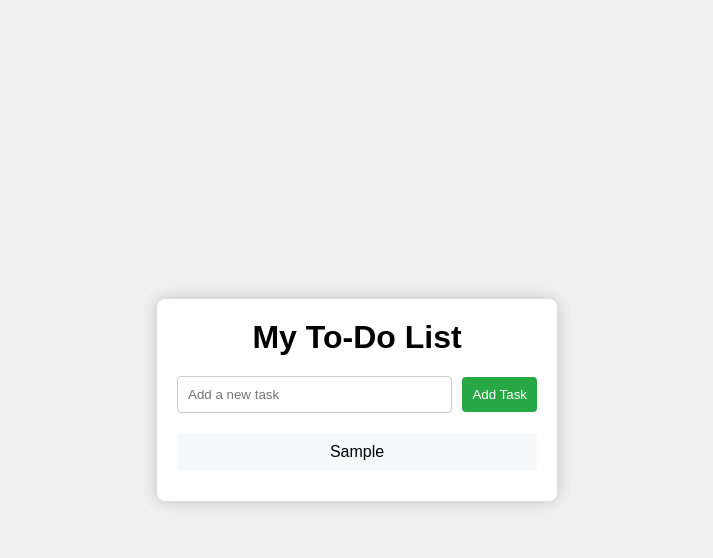
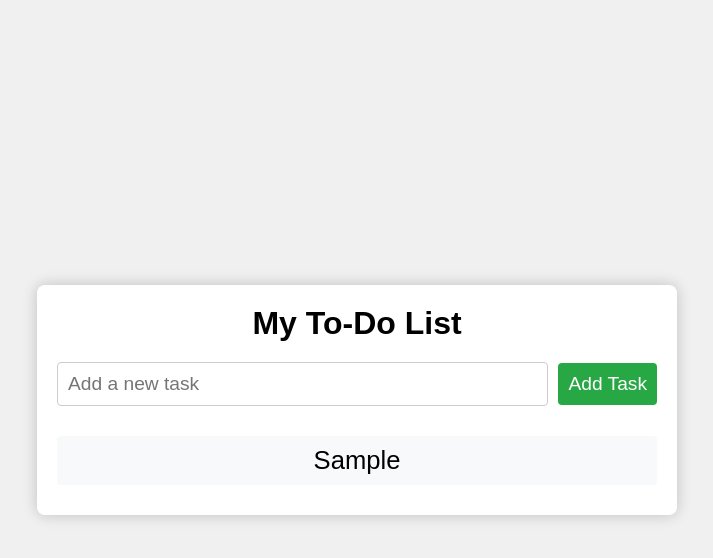
Before and after one commit to Mostafa23/To-Do-List, a plain HTML site: page index.html in a window 1280 px wide. Both pictures are taken after typing "Sample" into the empty fields and a click on the button "Add Task". Shown: the whole page, without its empty margins (283-996 px from the left). Drawn offline with Linux system fonts and the light colour scheme.

Commit message:
Update style.css

```diff
--- a/css/style.css
+++ b/css/style.css
@@ -19,12 +19,15 @@ body {
   padding: 20px;
   border-radius: 8px;
   box-shadow: 0 0 15px rgba(0, 0, 0, 0.2);
-  width: 100%;
-  max-width: 400px;
+  max-width: 90%;
+  max-height: 80%;
+  width: 50vw;
+  height: auto;
 }
 
 h1 {
   text-align: center;
+  font-size: 2.5vw;
   margin-bottom: 20px;
 }
 
@@ -39,10 +42,14 @@ h1 {
   padding: 10px;
   border: 1px solid #ccc;
   border-radius: 4px;
+
+  max-height: 10vh;
+  font-size: 1.5vw;
 }
 
 #addTaskBtn {
   padding: 10px;
+  max-height: 10vh;
   background-color: #28a745;
   color: #fff;
   border: none;
@@ -50,6 +57,8 @@ h1 {
   cursor: pointer;
   margin-left: 10px;
   transition: background-color 0.3s ease, transform 0.2s ease;
+
+  font-size: 1.5vw;
 }
 
 #addTaskBtn:hover {
@@ -61,6 +70,8 @@ ul#taskList {
   list-style: none;
   margin-top: 20px;
   padding: 0;
+  max-height: 30vh;
+  overflow-y: auto;
 }
 
 li {
@@ -89,7 +100,12 @@ li.completed .task-text {
 li .task-text {
   flex: 1;
   overflow-x: auto;
+  white-space: nowrap;
+  max-width: 80%;
+  margin: 0 auto;
   cursor: pointer;
+
+  font-size: 2vw;
 }
 
 li button {
@@ -123,7 +139,7 @@ li .delete {
   opacity: 0;
 }
 
-li .delete:hover,li .edit:hover {
+li .delete:hover, li .edit:hover {
   opacity: 0.4;
   color: red;
 }
@@ -139,7 +155,7 @@ li .delete:hover,li .edit:hover {
   box-shadow: 0 0 15px rgba(0, 0, 0, 0.3);
   display: none;
   opacity: 0;
-  transition: opacity 2s ease, transform 2s ease;
+  transition: opacity 0.3s ease, transform 0.3s ease;
 }
 
 .notification.show {
```
